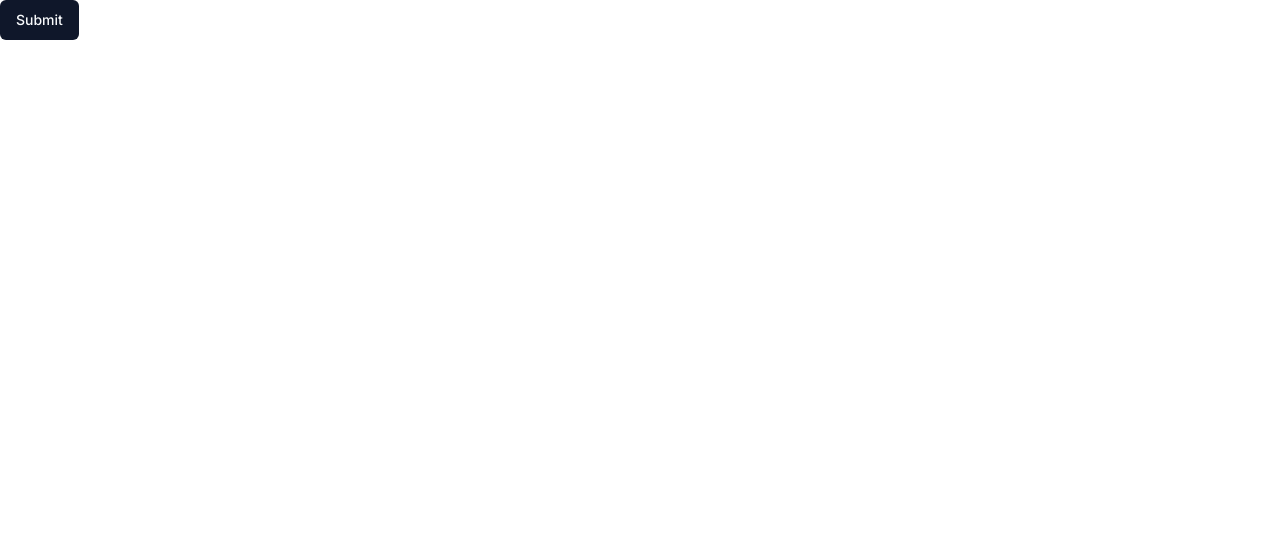
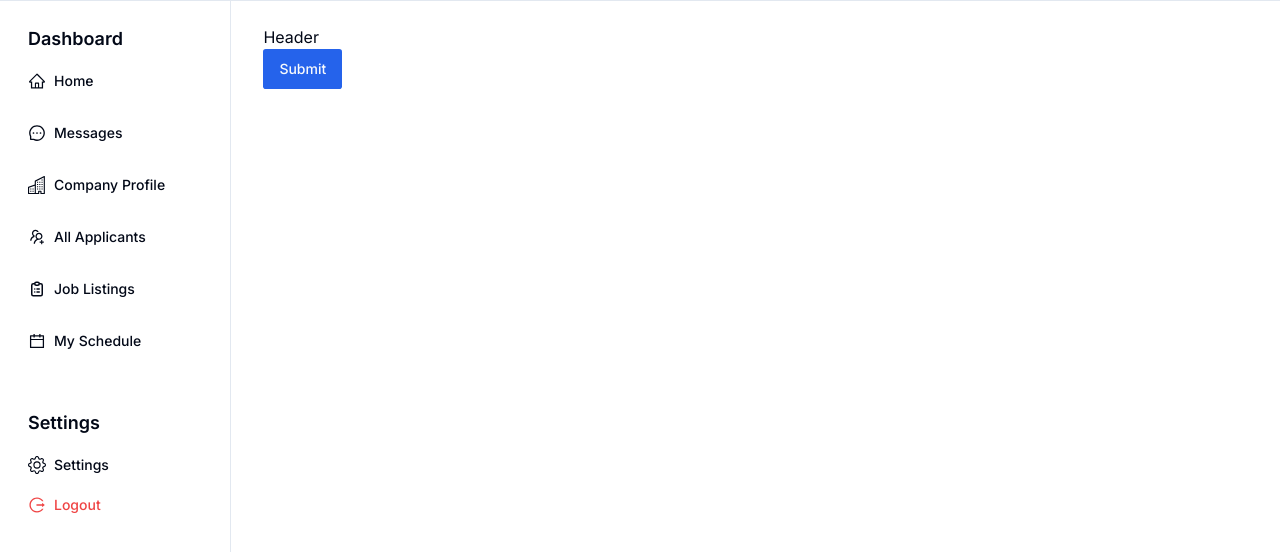
Before and after one commit to Rizzlle/bwa-dashboard-job-hunt, a Next.js app: page / in a window 1280 px wide. Shown: the top 552 px of the page. Built offline with nearby package versions, Linux system fonts and the light colour scheme.

Commit message:
update: setup layout, Sidebar UI

```diff
--- a/package.json
+++ b/package.json
@@ -23,6 +23,7 @@
     "postcss": "8.4.28",
     "react": "18.2.0",
     "react-dom": "18.2.0",
+    "react-icons": "^4.10.1",
     "tailwind-merge": "^1.14.0",
     "tailwindcss": "3.3.3",
     "tailwindcss-animate": "^1.0.6",
--- a/src/app/globals.css
+++ b/src/app/globals.css
@@ -1,70 +1,55 @@
 @tailwind base;
 @tailwind components;
 @tailwind utilities;
+
 
 @layer base {
   :root {
     --background: 0 0% 100%;
     --foreground: 222.2 84% 4.9%;
-
     --card: 0 0% 100%;
     --card-foreground: 222.2 84% 4.9%;
-
     --popover: 0 0% 100%;
     --popover-foreground: 222.2 84% 4.9%;
-
-    --primary: 222.2 47.4% 11.2%;
+    --primary: 221.2 83.2% 53.3%;
     --primary-foreground: 210 40% 98%;
-
     --secondary: 210 40% 96.1%;
     --secondary-foreground: 222.2 47.4% 11.2%;
-
     --muted: 210 40% 96.1%;
     --muted-foreground: 215.4 16.3% 46.9%;
-
     --accent: 210 40% 96.1%;
     --accent-foreground: 222.2 47.4% 11.2%;
-
     --destructive: 0 84.2% 60.2%;
     --destructive-foreground: 210 40% 98%;
-
     --border: 214.3 31.8% 91.4%;
     --input: 214.3 31.8% 91.4%;
-    --ring: 222.2 84% 4.9%;
-
-    --radius: 0.5rem;
+    --ring: 221.2 83.2% 53.3%;
+    --radius: 0.3rem;
   }
 
   .dark {
     --background: 222.2 84% 4.9%;
     --foreground: 210 40% 98%;
-
     --card: 222.2 84% 4.9%;
     --card-foreground: 210 40% 98%;
-
     --popover: 222.2 84% 4.9%;
     --popover-foreground: 210 40% 98%;
-
-    --primary: 210 40% 98%;
+    --primary: 217.2 91.2% 59.8%;
     --primary-foreground: 222.2 47.4% 11.2%;
-
     --secondary: 217.2 32.6% 17.5%;
     --secondary-foreground: 210 40% 98%;
-
     --muted: 217.2 32.6% 17.5%;
     --muted-foreground: 215 20.2% 65.1%;
-
     --accent: 217.2 32.6% 17.5%;
     --accent-foreground: 210 40% 98%;
-
     --destructive: 0 62.8% 30.6%;
     --destructive-foreground: 210 40% 98%;
-
     --border: 217.2 32.6% 17.5%;
     --input: 217.2 32.6% 17.5%;
-    --ring: 212.7 26.8% 83.9%;
+    --ring: 224.3 76.3% 48%;
   }
 }
+
 
 @layer base {
   * {
--- a/src/app/layout.tsx
+++ b/src/app/layout.tsx
@@ -1,22 +1,41 @@
-import './globals.css'
-import type { Metadata } from 'next'
-import { Inter } from 'next/font/google'
+import Sidebar from "@/components/layouts/Sidebar";
+import "./globals.css";
+import type { Metadata } from "next";
+import { Inter } from "next/font/google";
 
-const inter = Inter({ subsets: ['latin'] })
+const inter = Inter({ subsets: ["latin"] });
 
 export const metadata: Metadata = {
-  title: 'Create Next App',
-  description: 'Generated by create next app',
-}
+	title: "Create Next App",
+	description: "Generated by create next app",
+};
 
 export default function RootLayout({
-  children,
+	children,
 }: {
-  children: React.ReactNode
+	children: React.ReactNode;
 }) {
-  return (
-    <html lang="en">
-      <body className={inter.className}>{children}</body>
-    </html>
-  )
+	return (
+		<html lang="en">
+			<body className={inter.className}>
+				<main>
+					<div className="border-t">
+						<div className="bg-background">
+							<div className="flex flex-row">
+								<div className="hidden lg:block w-[18%]">
+									<Sidebar />
+								</div>
+								<div className="col-span-3 overflow-auto lg:col-span-5 lg:border-l w-[82%]">
+									<div className="px-6 py-6 lg:px-8">
+										<div>Header</div>
+										{children}
+									</div>
+								</div>
+							</div>
+						</div>
+					</div>
+				</main>
+			</body>
+		</html>
+	);
 }
--- /dev/null
+++ b/src/components/layouts/Sidebar/index.tsx
@@ -0,0 +1,95 @@
+import { Button } from "@/components/ui/button";
+import React, { FC } from "react";
+
+import { HiOutlineClipboardList } from "react-icons/hi";
+import { BsBuildings, BsGear } from "react-icons/bs";
+import {
+	AiOutlineHome,
+	AiOutlineMessage,
+	AiOutlineUsergroupAdd,
+	AiOutlineCalendar,
+	AiOutlineLogout,
+} from "react-icons/ai";
+
+interface SidebarProps {}
+
+const Sidebar: FC<SidebarProps> = ({}) => {
+	return (
+		<div className="pb-12 min-h-screen">
+			<div className="space-y-4 py-4">
+				<div className="px-3 py-2">
+					<h2 className="mb-2 px-4 text-lg font-semibold">
+						Dashboard
+					</h2>
+					<div className="space-y-3">
+						<Button
+							variant={"ghost"}
+							className="w-full justify-start rounded-none hover:text-primary"
+						>
+							<AiOutlineHome className="mr-2 text-lg" />
+							Home
+						</Button>
+						<Button
+							variant={"ghost"}
+							className="w-full justify-start rounded-none hover:text-primary"
+						>
+							<AiOutlineMessage className="mr-2 text-lg" />
+							Messages
+						</Button>
+						<Button
+							variant={"ghost"}
+							className="w-full justify-start rounded-none hover:text-primary"
+						>
+							<BsBuildings className="mr-2 text-lg" />
+							Company Profile
+						</Button>
+						<Button
+							variant={"ghost"}
+							className="w-full justify-start rounded-none hover:text-primary"
+						>
+							<AiOutlineUsergroupAdd className="mr-2 text-lg" />
+							All Applicants
+						</Button>
+						<Button
+							variant={"ghost"}
+							className="w-full justify-start rounded-none hover:text-primary"
+						>
+							<HiOutlineClipboardList className="mr-2 text-lg" />
+							Job Listings
+						</Button>
+						<Button
+							variant={"ghost"}
+							className="w-full justify-start rounded-none hover:text-primary"
+						>
+							<AiOutlineCalendar className="mr-2 text-lg" />
+							My Schedule
+						</Button>
+					</div>
+				</div>
+			</div>
+			<div className="space-y-4 py-4">
+				<div className="px-3 py-2">
+					<h2 className="mb-2 px-4 text-lg font-semibold">
+						Settings
+					</h2>
+					<Button
+						variant={"ghost"}
+						className="w-full justify-start rounded-none hover:text-primary"
+					>
+						<BsGear className="mr-2 text-lg" />
+						Settings
+					</Button>
+					<Button
+						variant={"ghost"}
+						className="w-full text-red-500 hover:bg-red-200 hover:text-red-500 justify-start rounded-none"
+					>
+						<AiOutlineLogout className="mr-2 text-lg" />
+						Logout
+					</Button>
+				</div>
+			</div>
+		</div>
+	);
+};
+
+export default Sidebar;
```
Also changed, not shown: src/app/page.tsx (+7 -7 lines), 1 other file (tests, documents, lock files or other folders).
